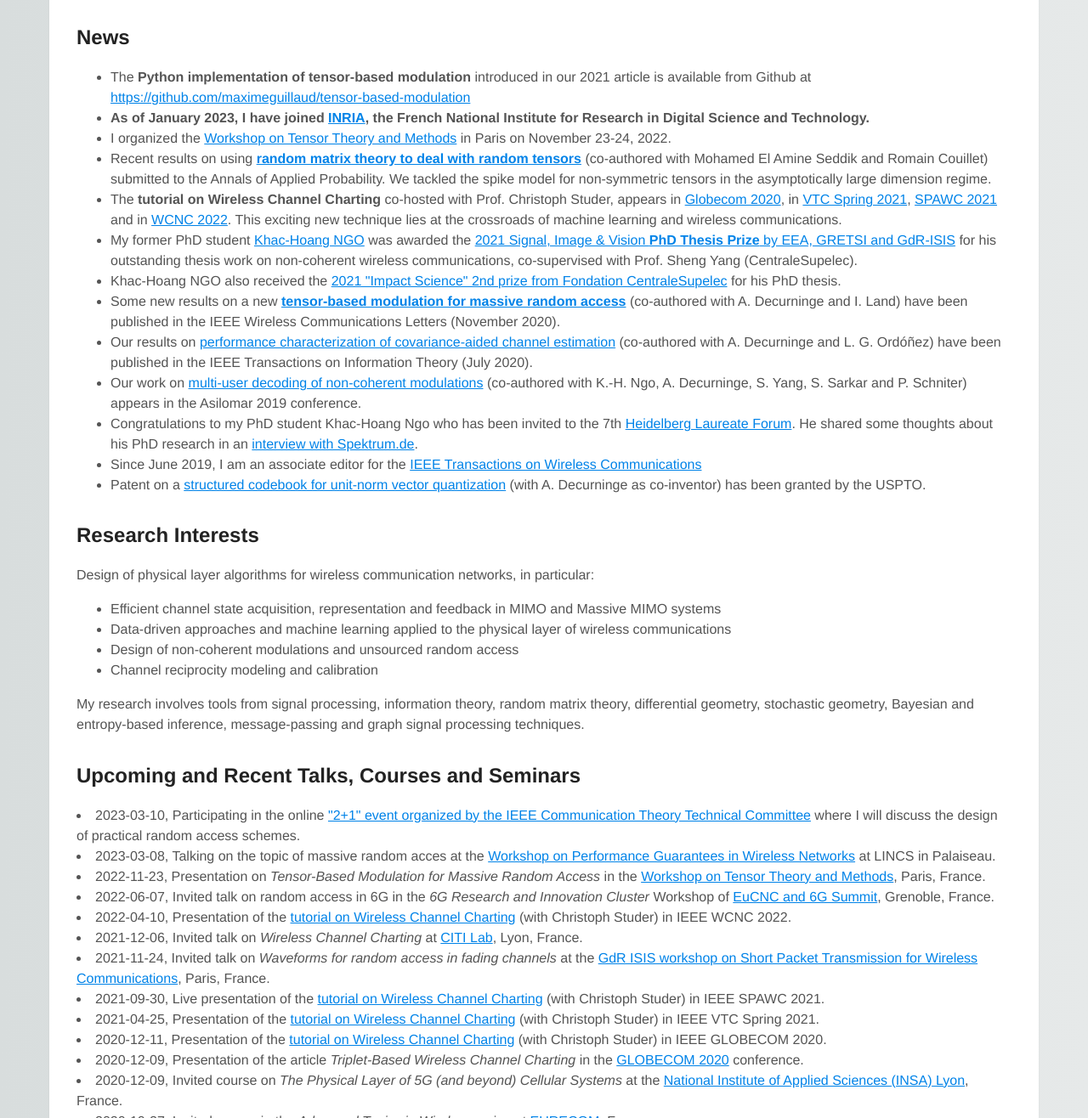
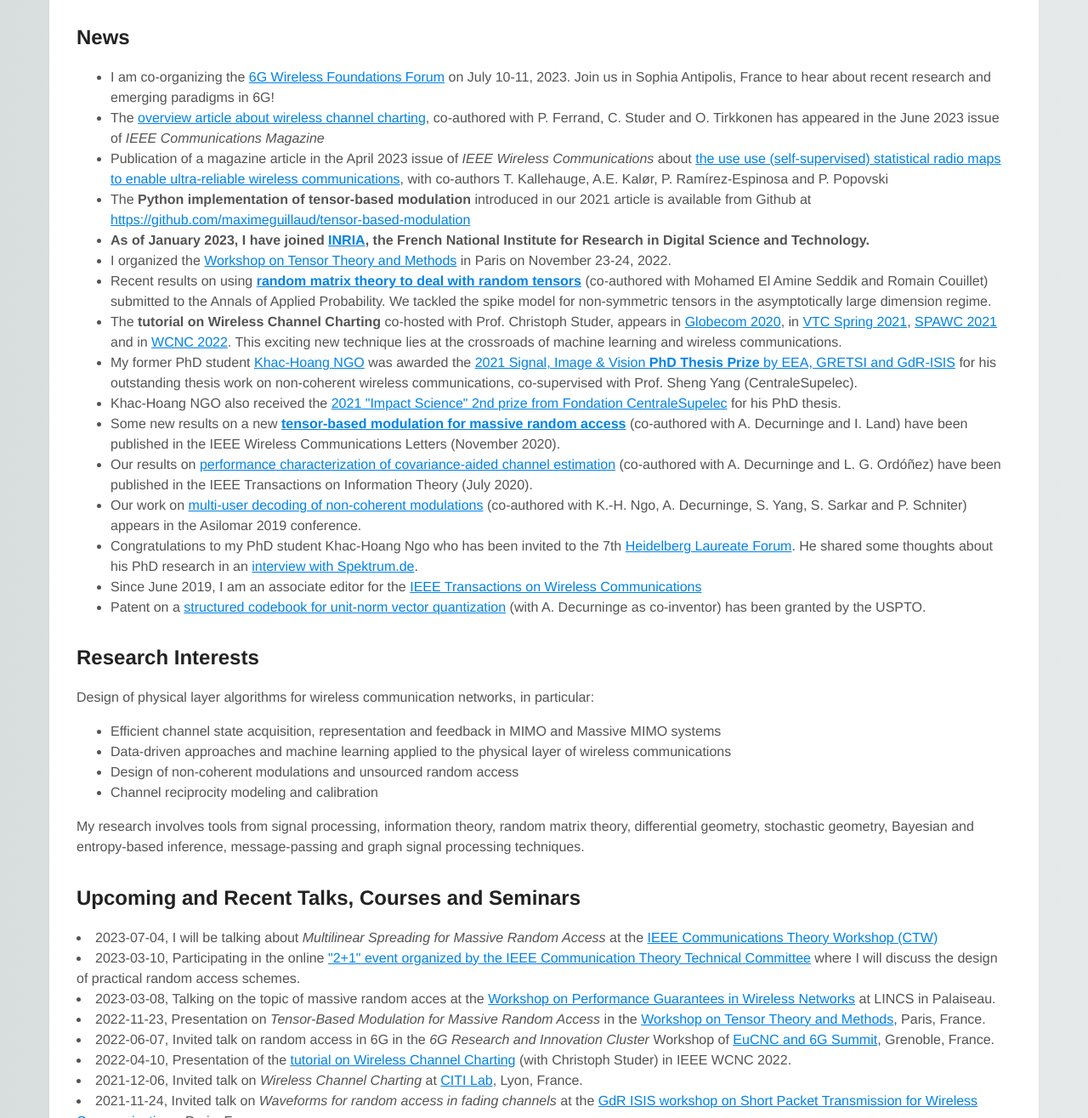
Before and after one commit to maximeguillaud/maximeguillaud.github.io, a plain HTML site: page index.html in a window 1280 px wide. Shown: the part 543-1859 px from the top of the page at 85% size. Drawn offline with Linux system fonts and the light colour scheme.

Commit message:
updates june 2023

```diff
--- a/index.html
+++ b/index.html
@@ -41,6 +41,9 @@
         <h2>News</h2>
 
         <ul>
+            <li> I am co-organizing the <a href="https://www.6gwff.org/">6G Wireless Foundations Forum</a> on July 10-11, 2023. Join us in Sophia Antipolis, France to hear about recent research and emerging paradigms in 6G!</li>
+            <li> The <a href="https://ieeexplore.ieee.org/abstract/document/10155724">overview article about wireless channel charting</a>, co-authored with P. Ferrand, C. Studer and O. Tirkkonen has appeared in the June 2023 issue of <i>IEEE Communications Magazine</i> </li>
+            <li> Publication of a magazine article in the April 2023 issue of <i>IEEE Wireless Communications</i> about <a href="https://ieeexplore.ieee.org/abstract/document/10105152">the use use (self-supervised) statistical radio maps to enable ultra-reliable wireless communications</a>, with co-authors T. Kallehauge, A.E. Kalør, P. Ramírez-Espinosa and P. Popovski</li>
             <li> The <b>Python implementation of tensor-based modulation</b> introduced in our 2021 article is available from Github at <a href="https://github.com/maximeguillaud/tensor-based-modulation">https://github.com/maximeguillaud/tensor-based-modulation</a> </li>
             <li> <b> As of January 2023, I have joined <a href="https://www.inria.fr/">INRIA</a>, the French National Institute for Research in Digital Science and Technology. </b> </li>
             <li> I organized the <a href="http://paris-tensor-work.shop/">Workshop on Tensor Theory and Methods</a> in Paris on November 23-24, 2022.</li>
@@ -71,6 +74,7 @@
 
 
         <h2>Upcoming and Recent Talks, Courses and Seminars</h2>
+        <li> 2023-07-04, I will be talking about <i>Multilinear Spreading for Massive Random Access</i> at the <a href="https://ctw2023.ieee-ctw.org/program">IEEE Communications Theory Workshop (CTW)</a></li>
         <li> 2023-03-10, Participating in the online <a href="https://comt.committees.comsoc.org/21-event-2/">"2+1" event organized by the IEEE Communication Theory Technical Committee</a> where I will discuss the design of practical random access schemes.</li>
         <li> 2023-03-08, Talking on the topic of massive random acces at the <a href="https://www.lincs.fr/workshop-on-performance-guarantees-in-wireless-networks/">Workshop on Performance Guarantees in Wireless Networks</a> at LINCS in Palaiseau.</li>
         <li> 2022-11-23, Presentation on <em>Tensor-Based Modulation for Massive Random Access</em> in the <a href="http://paris-tensor-work.shop/">Workshop on Tensor Theory and Methods</a>, Paris, France.</li>
```
